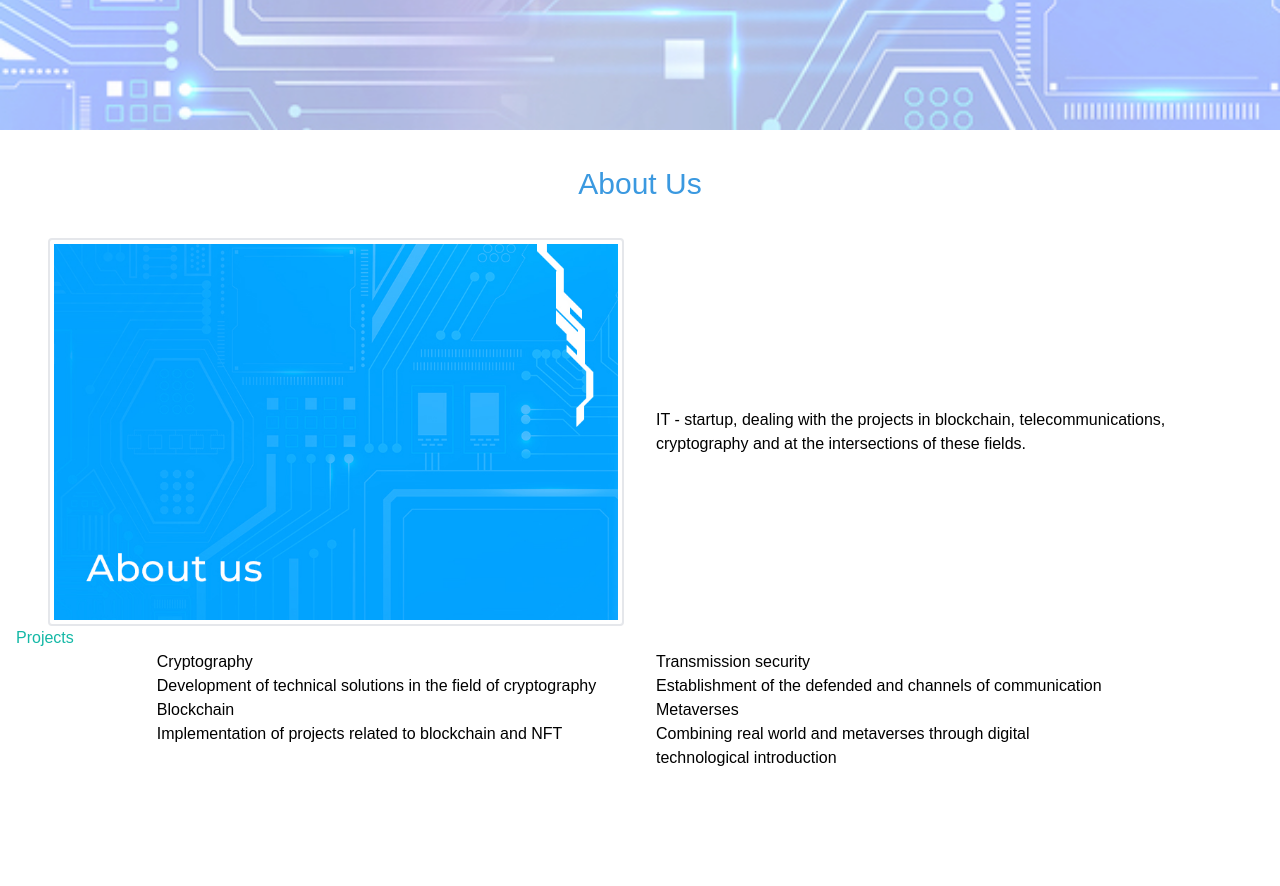
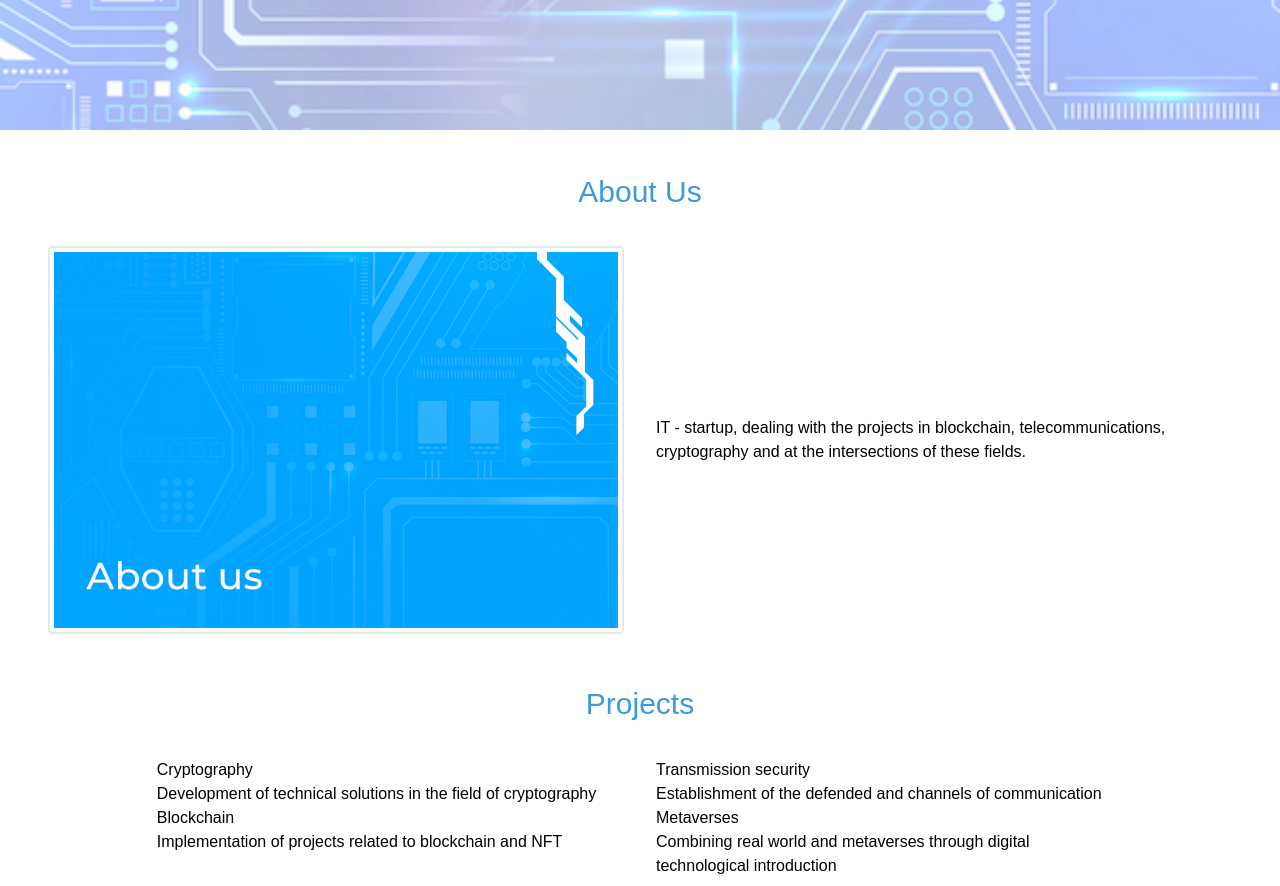
Before and after one commit to quic-pro/company-web-site, a React (Create React App) app: page / in a window 1280 px wide. Shown: the part 320-1206 px from the top of the page. Before the commit the page ends 1090 px from the top, so only its background shows below. Built offline with nearby package versions, Linux system fonts and the light colour scheme.

Commit message:
header color & padding

```diff
--- a/src/AboutUs.js
+++ b/src/AboutUs.js
@@ -4,7 +4,7 @@ function AboutUs() {
     return (
         <div>
             <section id="aboutus" class="clean-block clean-info dark">
-                <div class="container mx-auto sm:px-4">
+                <div class="container mx-auto sm:px-4 py-2">
                     <div class="block-heading">
                         <h2 class="text-textBlue text-3xl font-medium text-center py-9">About Us</h2>
                     </div>
--- a/src/Projects.js
+++ b/src/Projects.js
@@ -2,9 +2,9 @@ function Projects() {
     return (
         <div>
             <section id="projects" class="clean-block features">
-                <div class="container mx-auto sm:px-4">
+                <div class="container mx-auto sm:px-4 py-2">
                     <div class="block-heading">
-                        <h2 class="text-teal-500">Projects</h2>
+                        <h2 class="text-textBlue text-3xl font-medium text-center py-9">Projects</h2>
                     </div>
                     <div class="flex flex-wrap  justify-center">
                         <div class="md:w-2/5 pr-4 pl-4 feature-box"><i class="icon-star icon" />
```
